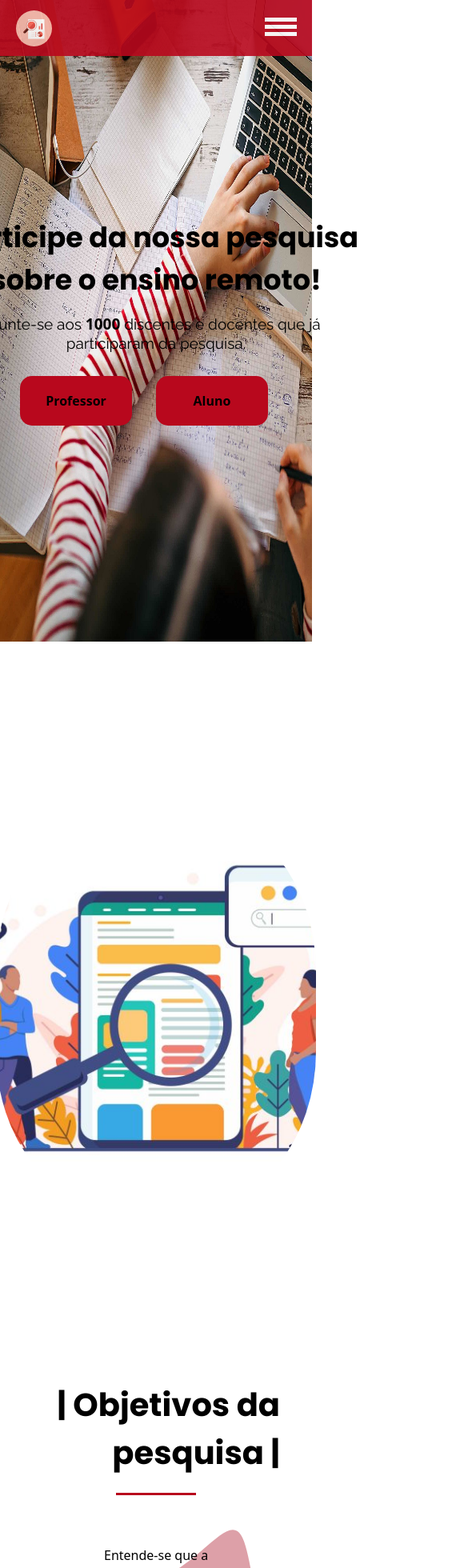
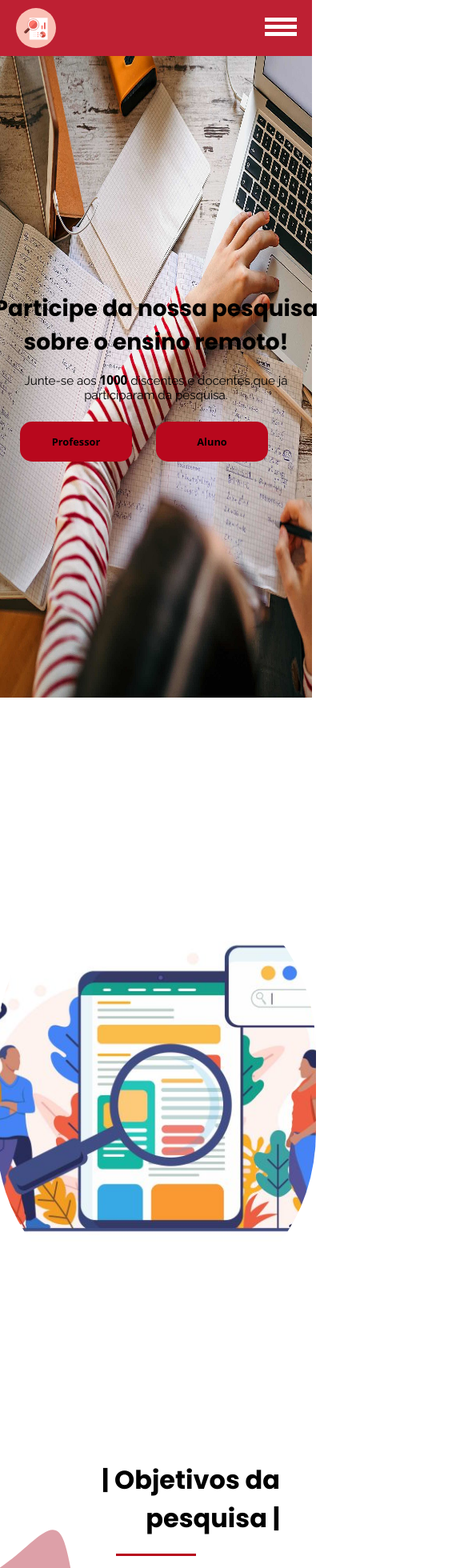
Before and after one commit to RafaelCardoso11/EAD-research-project-Angular, an Angular app: page / in a window 390 px wide. Shown: the top 1960 px of the page at 80% size, 585 px wide, since content can reach past the window. Built offline with nearby package versions, Linux system fonts and the light colour scheme; a web font is replaced by a local one.

Commit message:
alterações responsividade

```diff
--- a/src/app/components/templates/header/header.component.scss
+++ b/src/app/components/templates/header/header.component.scss
@@ -1,8 +1,6 @@
 header {
     //font-family: "Poppins", Sans-serif;
-    position: fixed;
-    z-index: 2;
-    width: 100%;
+
     height: 70px;
     background-color: #B8081D;
     opacity: 0.9;
@@ -18,8 +16,8 @@ header {
         align-items: center;
         .logo {
             img {
-                width: 45px;
-                height: 45px;
+                width: 50px;
+                height: 50px;
             }
         }
         .menu-container {
@@ -28,15 +26,16 @@ header {
                 text-decoration: none;
                 display: inline;
                 color: rgb(0, 0, 0);
-                font-family: "Poppins", Sans-serif;
+
                 font-size: 16rem;
                 font-weight: 450;
                 margin-right: 40px;
                 border: 1px;
                 cursor: pointer;
-
-                a:hover,
-                a:active {
+                a{
+                    font-family: 'Raleway', Sans-serif;
+                }
+                a:hover {
                     text-decoration: none;
                     transition: 400ms;
                     border-bottom: 2pt #ffffff solid;
--- a/src/app/components/viewTemplates/content-header-view/content-header-view.component.html
+++ b/src/app/components/viewTemplates/content-header-view/content-header-view.component.html
@@ -5,7 +5,7 @@
             <p class="desc">Junte-se aos <strong>1000</strong> discentes e docentes que já participaram da pesquisa.
             </p>
             <div class="buttons">
-                <button class="bt_participar" id="professor"> <strong> Professor </strong></button>
+                <a href="https://forms.gle/TSvJo6BJJTWaEKxC8"><button class="bt_participar " id="professor"> <strong> Professor </strong></button></a>
                 <button class="bt_participar" > <strong>Aluno</strong> </button>
             </div>
         </div>
--- a/src/app/components/viewTemplates/content-more-about-research-view/content-more-about-research-view.component.scss
+++ b/src/app/components/viewTemplates/content-more-about-research-view/content-more-about-research-view.component.scss
@@ -1,36 +1,37 @@
+@import "../../../sizeResponsiveness/main.scss";
 .more-research {
     width: 100%;
     height: auto;
     font-size: 10rem;
-    font-family: 'Raleway', sans-serif;
-    .container-research{
+    font-family: "Raleway", sans-serif;
+    .container-research {
         min-height: 100vh;
         width: 100%;
         display: flex;
         justify-content: center;
         align-items: center;
 
-        .container-pesquisa{
+        .container-pesquisa {
             width: 100%;
-            display:flex;
+            display: flex;
             padding: 20px;
 
-            .img-container-research{
+            .img-container-research {
                 min-height: 100vh;
                 display: flex;
                 justify-content: center;
                 align-items: center;
                 margin-top: 50px;
-               img{
-                   border-radius: 40%;
-                   object-fit: cover;
-                   margin: 40px;
-                     max-width: 500px;
-                   height: 500px;
-               }
+                img {
+                    border-radius: 40%;
+                    object-fit: cover;
+                    margin: 40px;
+                    max-width: 500px;
+                    min-height: 100px;
+                    height: 500px;
+                }
             }
-            .container-research-objetivo{
-
+            .container-research-objetivo {
                 min-height: 100vh;
                 display: flex;
                 justify-content: center;
@@ -38,7 +39,7 @@
                 align-items: center;
                 width: 100%;
 
-                .title-research{
+                .title-research {
                     width: 100%;
                     color: black;
                     text-align: right;
@@ -47,34 +48,30 @@
 
                     padding: 20px;
                 }
-                .line-details{
+                .line-details {
                     width: 100px;
                     height: 3px;
-                    background-color: #B8081D ;
+                    background-color: #b8081d;
                     margin-bottom: 20px;
                 }
-                #line-bottom{
+                #line-bottom {
                     margin: 70px 0px;
                     width: 200px;
                     margin-left: auto;
                 }
-                .description-title{
+                .description-title {
                     font-weight: 370;
                     text-indent: 70px;
                     line-height: 30px;
-                    text-align:left;
+                    text-align: left;
                     font-size: 16rem;
                     max-width: 600px;
-
                 }
-
             }
 
-            .container-svg-bg{
-
+            .container-svg-bg {
                 width: auto;
-                .bg-details-svg{
-
+                .bg-details-svg {
                     position: absolute;
                     z-index: -1;
                     right: 0;
@@ -82,24 +79,8 @@
                     //top: 800px;
                     opacity: 0.4;
                     max-width: 850px;
-
-                  }
-            }
-
-        }
-    }
-
-}
-@media only screen and (max-width: 920px) {
-    html {
-        font-size: 1px;
-    }
-    .more-research {
-        .container-research {
-            .title-research {
-                text-align: center;
+                }
             }
         }
     }
 }
-@import '../../../sizeResponsiveness/main.scss';
--- a/src/app/sizeResponsiveness/_desktop-min-900px.scss
+++ b/src/app/sizeResponsiveness/_desktop-min-900px.scss
@@ -1,6 +1,14 @@
 @media only screen and (max-width: 920px) {
-    html {
-        font-size: 1px;
+  header {
+      .header-container {
+          .menu-container {
+              display: none;
+
+          }
+          .menu-mobile {
+              display: block;
+          }
+      }
   }
   .container-headerView {
       .content-header {
@@ -28,7 +36,7 @@
                   padding: 20px;
                   margin: 20px;
                   img {
-                        max-width: 400px;
+                      width: 400px;
                   }
               }
           }
@@ -36,7 +44,7 @@
               width: auto;
               .bg-details-svg {
                   top: calc(200vh + 150px);
-                    left: 15px;
+
                   width: 600px;
               }
           }
@@ -59,9 +67,14 @@
   }
 }
 /* Large devices (laptops/desktops, 992px and up) */
-@media only screen and (min-width: 992px) {
-    html {
-        font-size: 1px;
+@media only screen and (min-width: 920px) {
+
+  header {
+      .header-container {
+          .menu-mobile {
+              display: none;
+          }
+      }
   }
 }
 
--- a/src/app/sizeResponsiveness/_mobile-max-900px.scss
+++ b/src/app/sizeResponsiveness/_mobile-max-900px.scss
@@ -1,32 +1,14 @@
 /* Medium devices (landscape tablets, 768px and up) */
 @media only screen and (max-width: 768px) {
-    html {
-        font-size: 0.9px;
-    }
+
 
 }
 /* Small devices (portrait tablets and large phones, 600px and up) */
 @media only screen and (max-width: 600px) {
-    html {
-        font-size: 0.8px;
-    }
-    header {
-        .header-container {
-            .menu-container {
-                display: none;
 
-            }
-            .menu-mobile {
-                display: block;
-            }
-        }
-    }
 
 }
 
 /* Extra small devices (phones, 600px and down) */
 @media only screen and (max-width: 400px) {
-    html {
-        font-size: 0.59px;
-    }
 }
--- a/src/index.html
+++ b/src/index.html
@@ -3,7 +3,8 @@
 
 <head>
   <meta charset="utf-8">
-  <title>Frontend</title>
+  <title>Pesquisa - Ensino Remoto</title>
+  <link rel="icon" href="assets/img/logo.svg" type="image/x-icon">
   <base href="/">
   <meta name="viewport" content="width=device-width, initial-scale=1">
   <link rel="icon" type="image/x-icon" href="favicon.ico">
--- a/src/styles.scss
+++ b/src/styles.scss
@@ -6,10 +6,7 @@
 
 }
 html{
-    width: 100%;
-    height: 100%;
     font-size: 1px;
-    overflow-x: hidden;
 }
 
 input{
@@ -24,8 +21,8 @@ button{
     border: 0;
     outline: none;
 }
-
-//IMPORTS
-
-html, body { height: 100%; }
-body { margin: 0; font-family: Roboto, "Helvetica Neue", sans-serif; }
+@media (max-width: 900px){
+    html{
+        font-size: 0.8px;
+    }
+}
```
Lines whose indentation alone changed are shown as unchanged.
